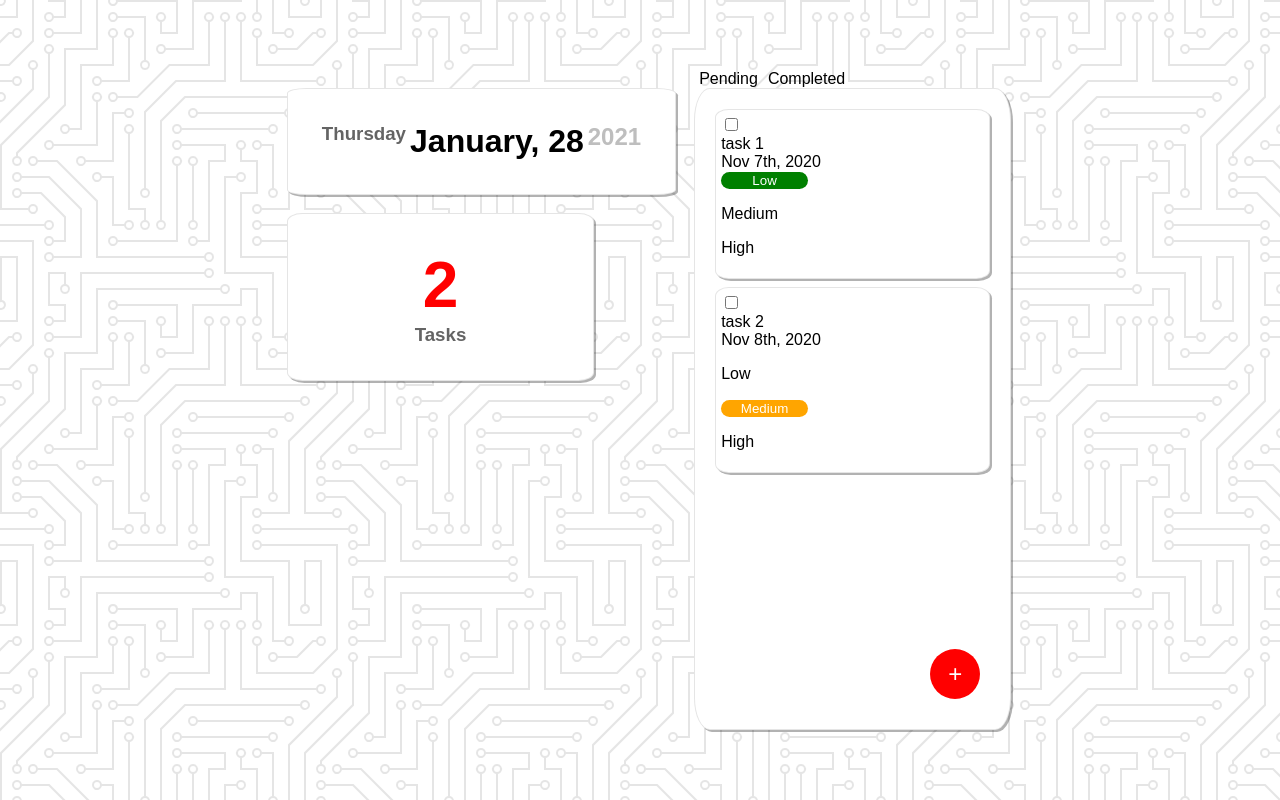
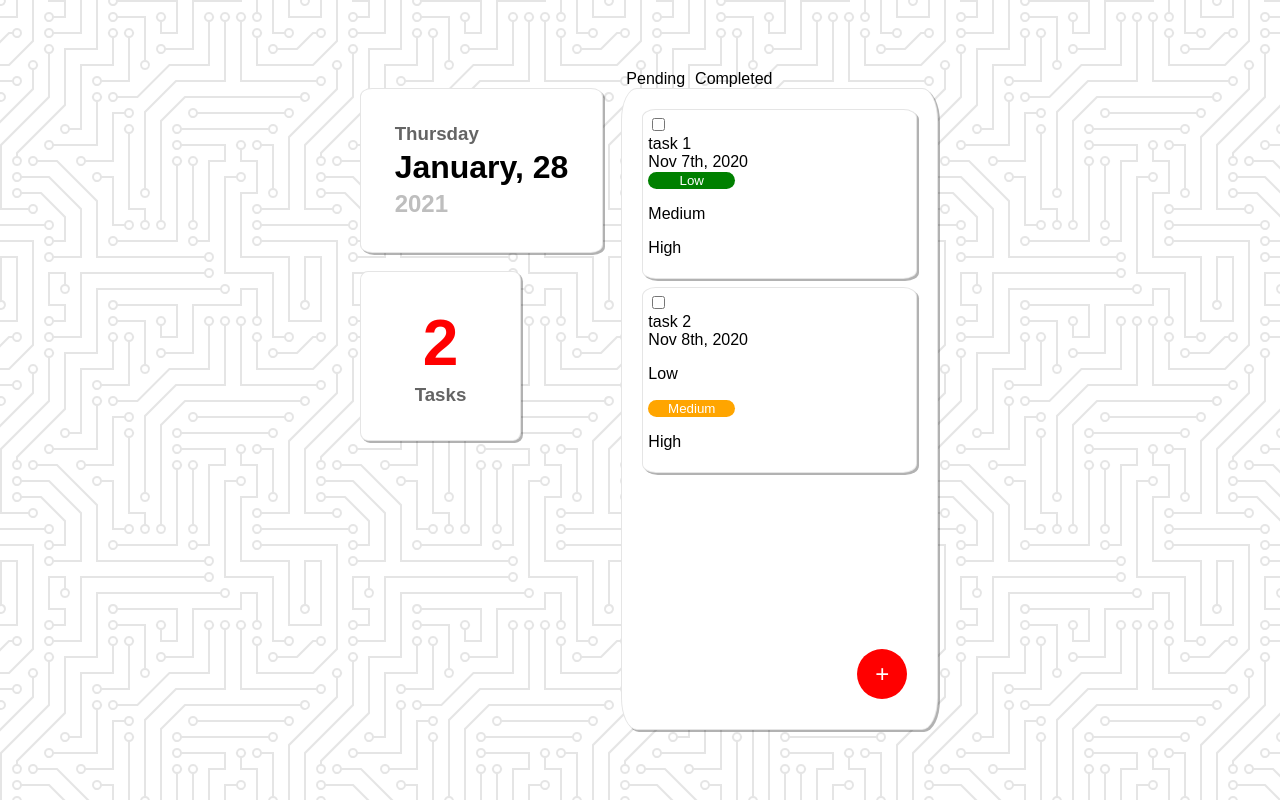
Before and after one commit to ryuuohlee/Creative-Softwares-Challenge, a React (Create React App) app in the folder to-do/: page / in a window 1280 px wide. Built offline with nearby package versions, Linux system fonts and the light colour scheme.

Commit message:
Feature: added media style to open tasks count

```diff
--- a/to-do/src/components/CurrentDate/CurrentDateStyle.js
+++ b/to-do/src/components/CurrentDate/CurrentDateStyle.js
@@ -13,8 +13,11 @@ export const DateContainer = styled.div`
   padding: 2rem;
   position: relative;
   display: flex;
+  flex-direction: column;
   @media (max-width: 411px) {
     flex-direction: row;
+    padding: 10px;
+    justify-content: center;
   }
 
 `;
@@ -24,6 +27,7 @@ export const Day = styled.h3`
   color: rgb(100,100,100);
   @media (max-width: 411px) {
     font-size: large;
+    padding-right: 5px;
   }
 `;
 
@@ -31,6 +35,7 @@ export const Date = styled.h1`
   margin: 2px;
   @media (max-width: 411px) {
     font-size: large;
+    padding-right: 5px;
   }
 `;
 
--- a/to-do/src/components/OpenTasks/OpenTaskStyle.js
+++ b/to-do/src/components/OpenTasks/OpenTaskStyle.js
@@ -12,19 +12,39 @@ export const CountContainer = styled.div`
   width: auto;
   padding: 2rem;
   text-align: center;
+  display: flex;
+  flex-direction: column;
+  @media (max-width: 411px) {
+    flex-direction: row;
+    font-size: small;
+    height: 40px;
+    width: auto;
+    padding: 10px;
+    margin: 10px;
+    justify-content: center;
+  }
 `;
 
 export const Tasks = styled.h1`
   margin: 2px;
-  align-text: center;
+  text-align: center;
+  vertical-align: baseline;
   justify-content: center;
   font-size: 400%;
   color: red;
+  @media (max-width: 411px) {
+    font-size: 180%;
+    padding-right: 5px;
+  }
 `;
 
 export const Label = styled.h3`
   margin: 2px;
   color: rgb(100,100,100);
-  align-text: center;
+  text-align: center;
   justify-content: center;
+  vertical-align: baseline;
+  @media (max-width: 411px) {
+    font-size: 170%;
+  }
 `;
```
Also changed, not shown: 1 other file (tests, documents, lock files or other folders).
